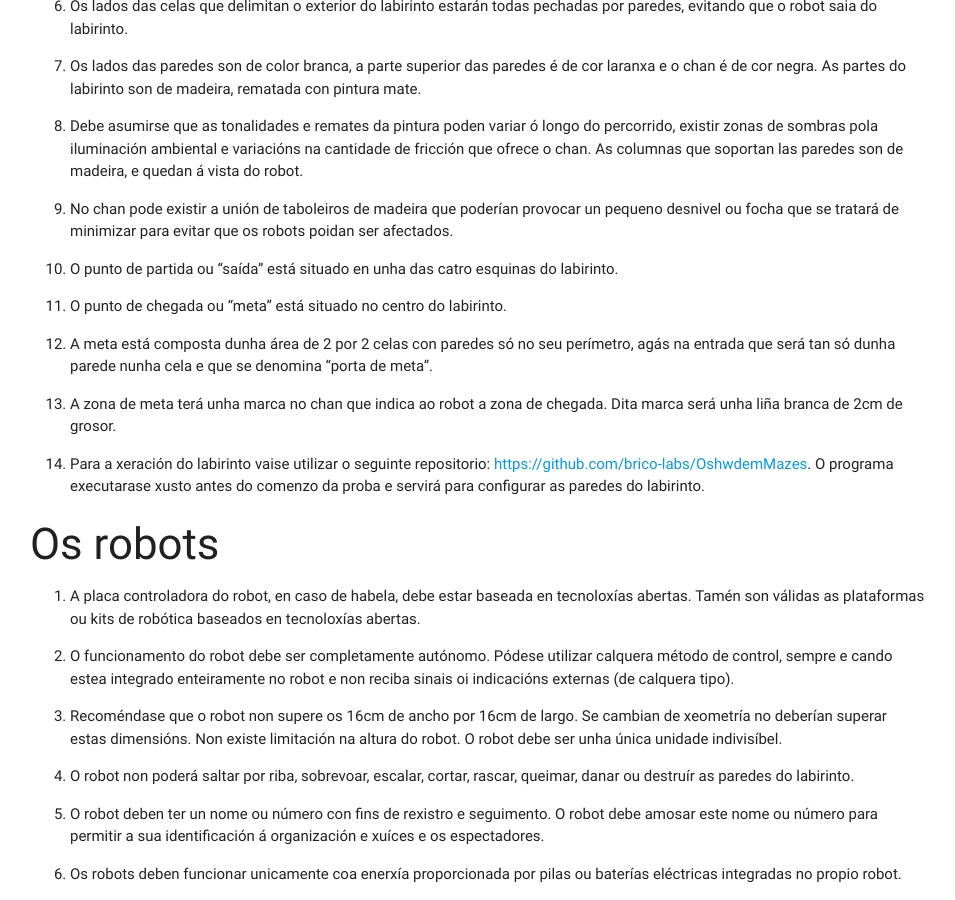
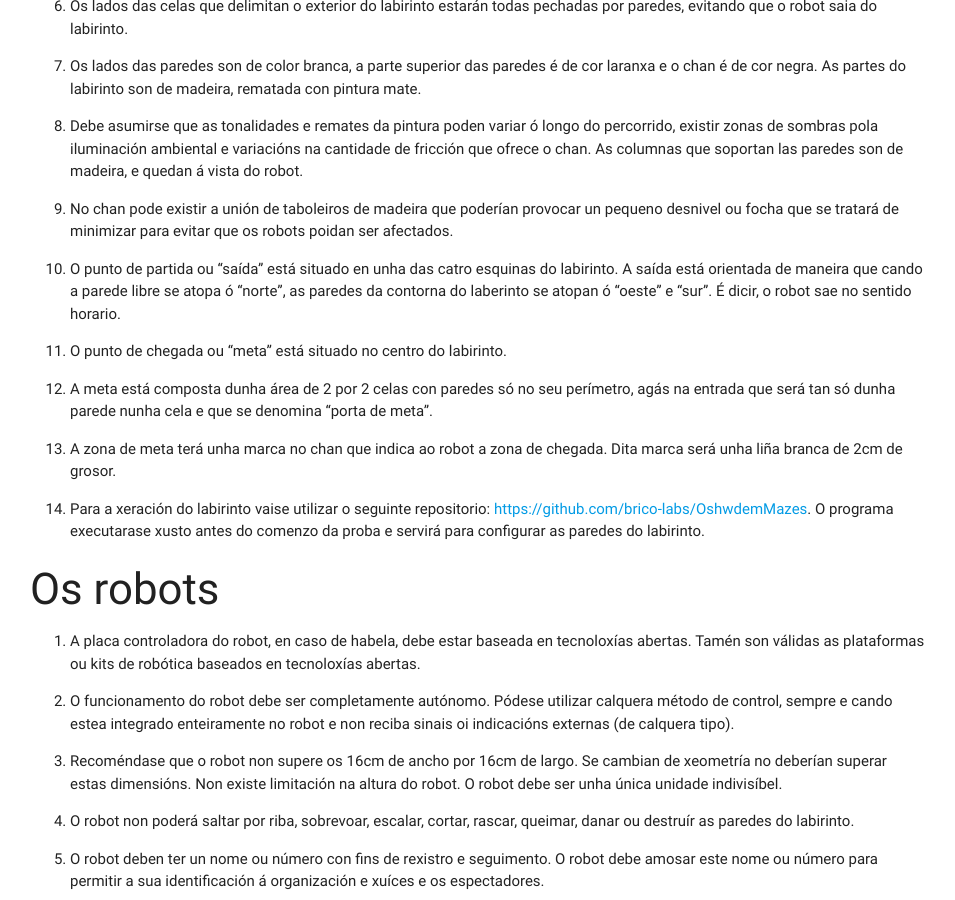
Before and after one commit to brico-labs/Regulamentos, a Jekyll site: the page built from labirinto_gl.md, in a window 1280 px wide and 900 px high, scrolled down 1573 px. Shown: the whole window, without its empty margins (162-1117 px from the left). Built offline with Jekyll 4.4.1, drawn with Linux system fonts in a browser that asks for light colours; nearby versions of some CDN libraries.

Commit message:
Update micromouse rules with start orientation

```diff
--- a/labirinto_gl.md
+++ b/labirinto_gl.md
@@ -53,6 +53,9 @@ pequeno desnivel ou focha que se tratará de minimizar para evitar que os robots
 poidan ser afectados.
 
 10. O punto de partida ou “saída” está situado en unha das catro esquinas do labirinto.
+A saída está orientada de maneira que cando a parede libre se atopa ó "norte", as
+paredes da contorna do laberinto se atopan ó "oeste" e "sur". É dicir, o robot sae no
+sentido horario.
 
 11. O punto de chegada ou “meta” está situado no centro do labirinto.
 
```
